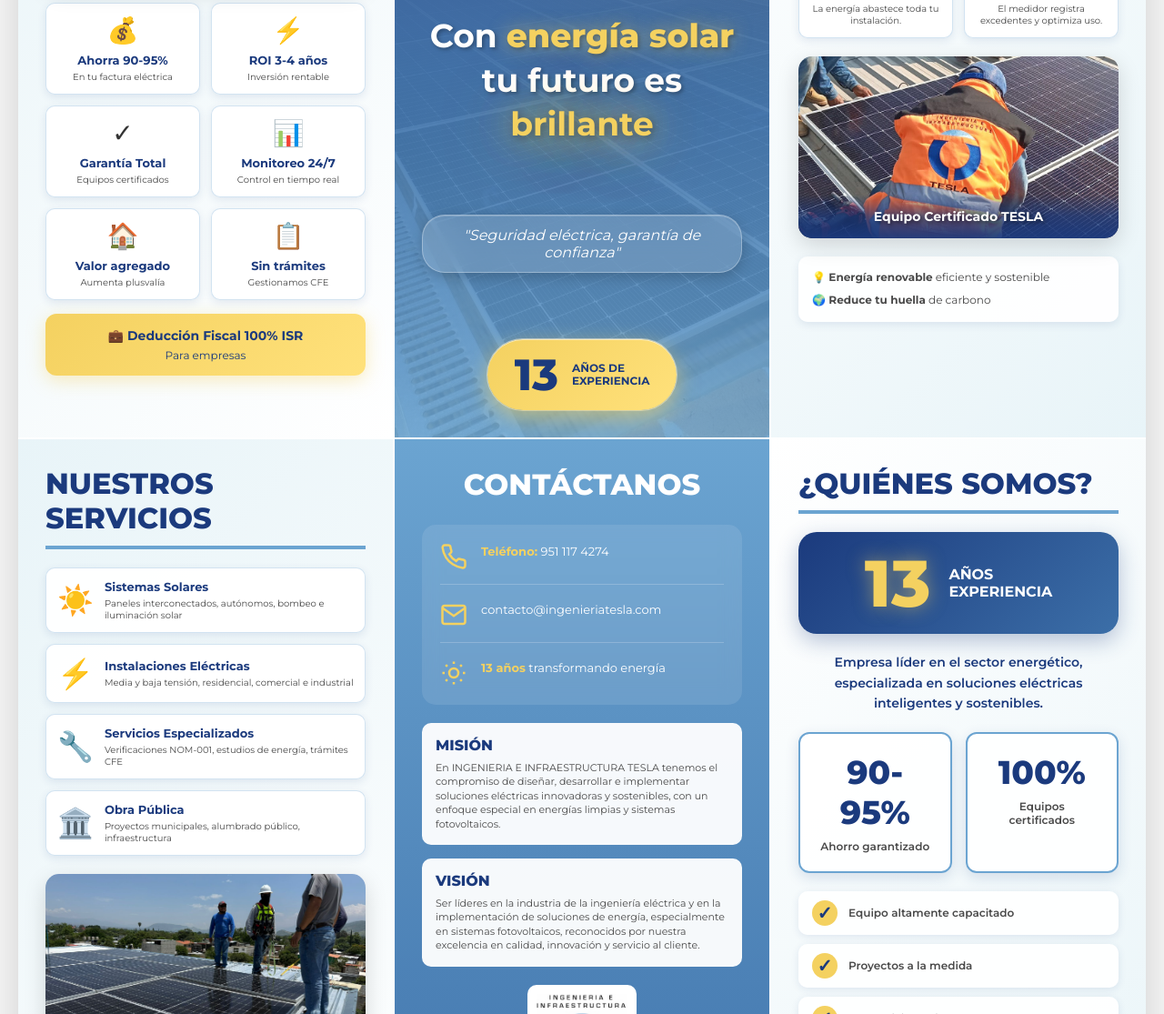
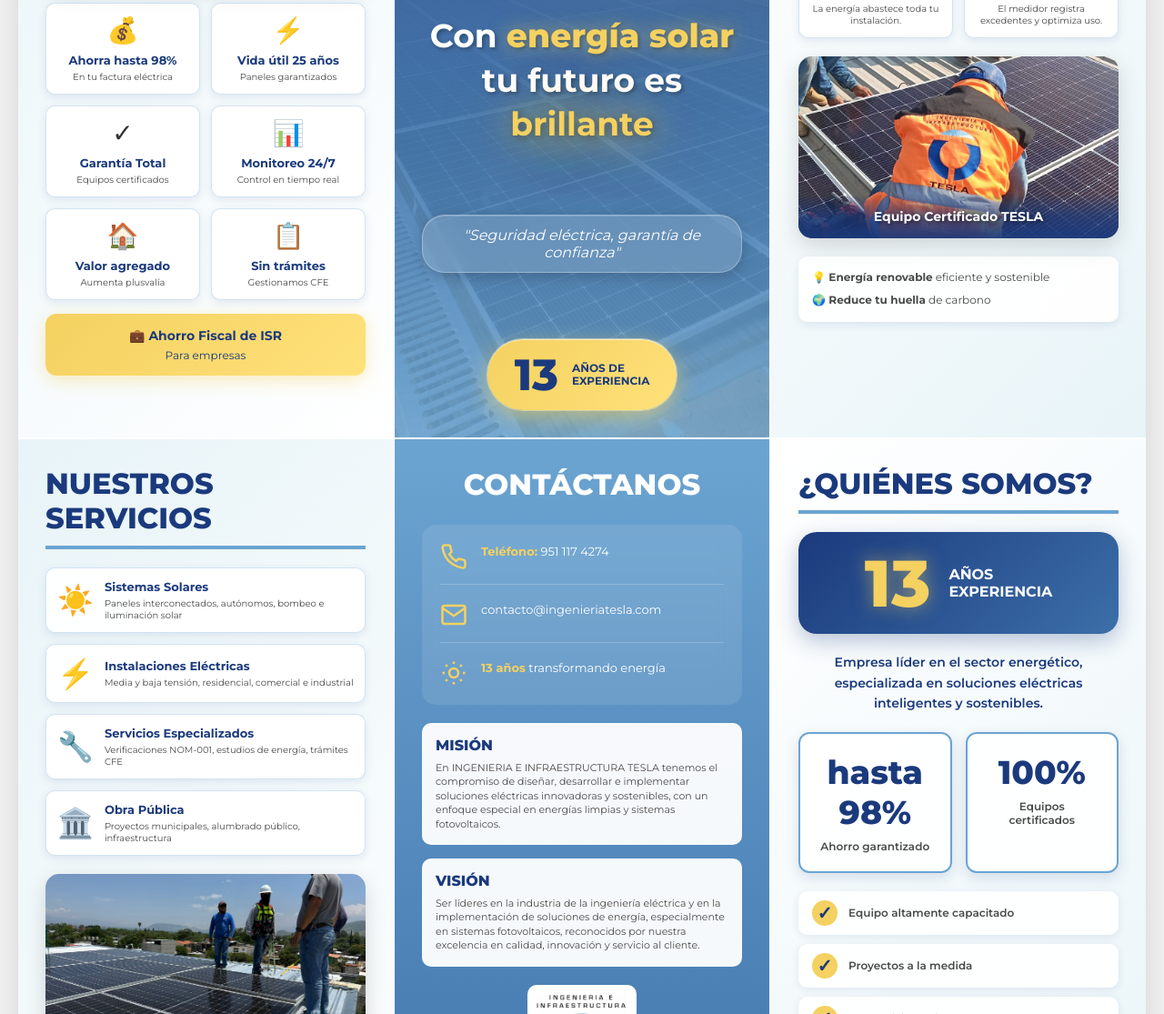
Before and after one commit to andresedgar/triptico-tesla, a plain HTML site: page index.html in a window 1280 px wide. Shown: the part 339-1454 px from the top of the page at 91% size. Drawn offline with Linux system fonts and the light colour scheme.

Commit message:
triptico Tesla 3

```diff
--- a/index.html
+++ b/index.html
@@ -24,14 +24,14 @@
                 <div class="beneficios-grid">
                     <div class="beneficio-compact">
                         <span class="icono">💰</span>
-                        <h3>Ahorra 90-95%</h3>
+                        <h3>Ahorra hasta 98%</h3>
                         <p>En tu factura eléctrica</p>
                     </div>
 
                     <div class="beneficio-compact">
                         <span class="icono">⚡</span>
-                        <h3>ROI 3-4 años</h3>
-                        <p>Inversión rentable</p>
+                        <h3>Vida útil 25 años</h3>
+                        <p>Paneles garantizados</p>
                     </div>
 
                     <div class="beneficio-compact">
@@ -60,7 +60,7 @@
                 </div>
 
                 <div class="deduccion-box">
-                    <strong>💼 Deducción Fiscal 100% ISR</strong>
+                    <strong>💼 Ahorro Fiscal de ISR</strong>
                     <p>Para empresas</p>
                 </div>
             </div>
@@ -262,7 +262,7 @@
 
                     <div class="stats-grid">
                         <div class="stat-item">
-                            <span class="stat-numero">90-95%</span>
+                            <span class="stat-numero">hasta 98%</span>
                             <span class="stat-label">Ahorro garantizado</span>
                         </div>
                         <div class="stat-item">
```
